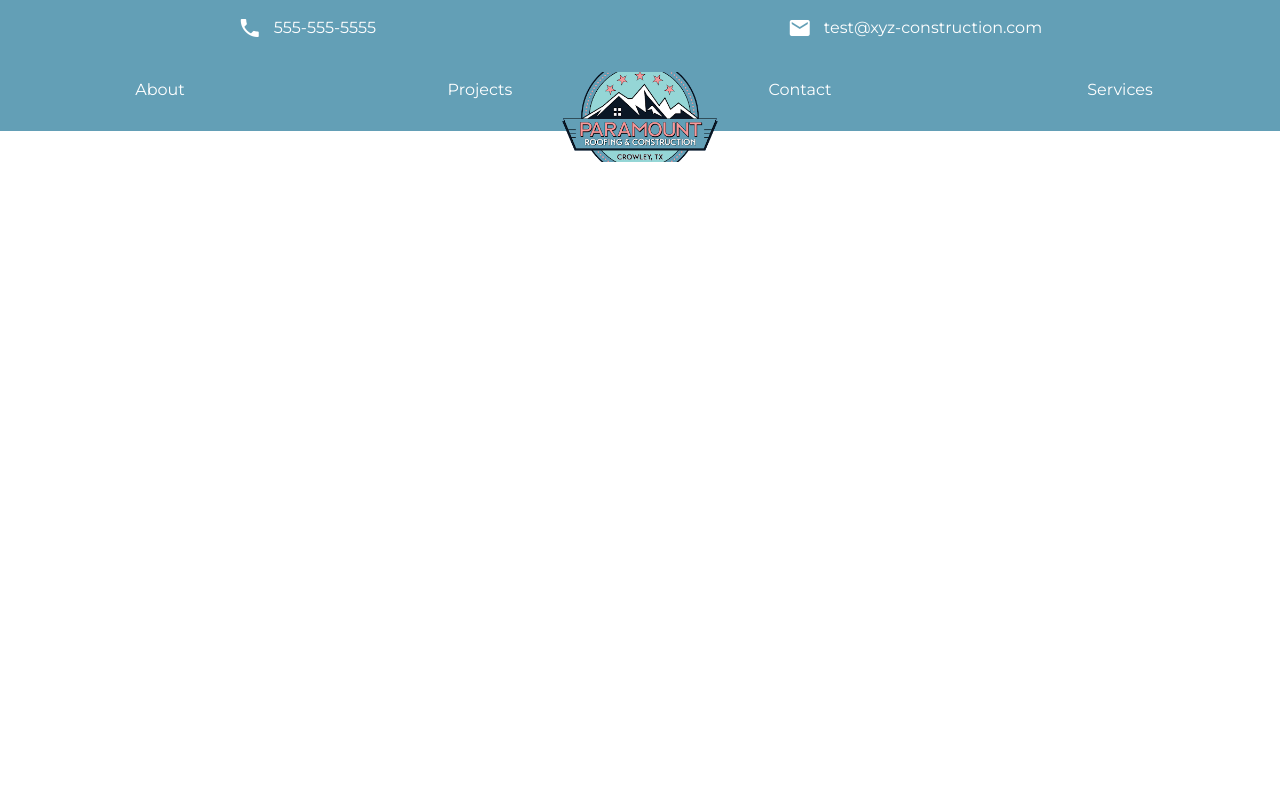
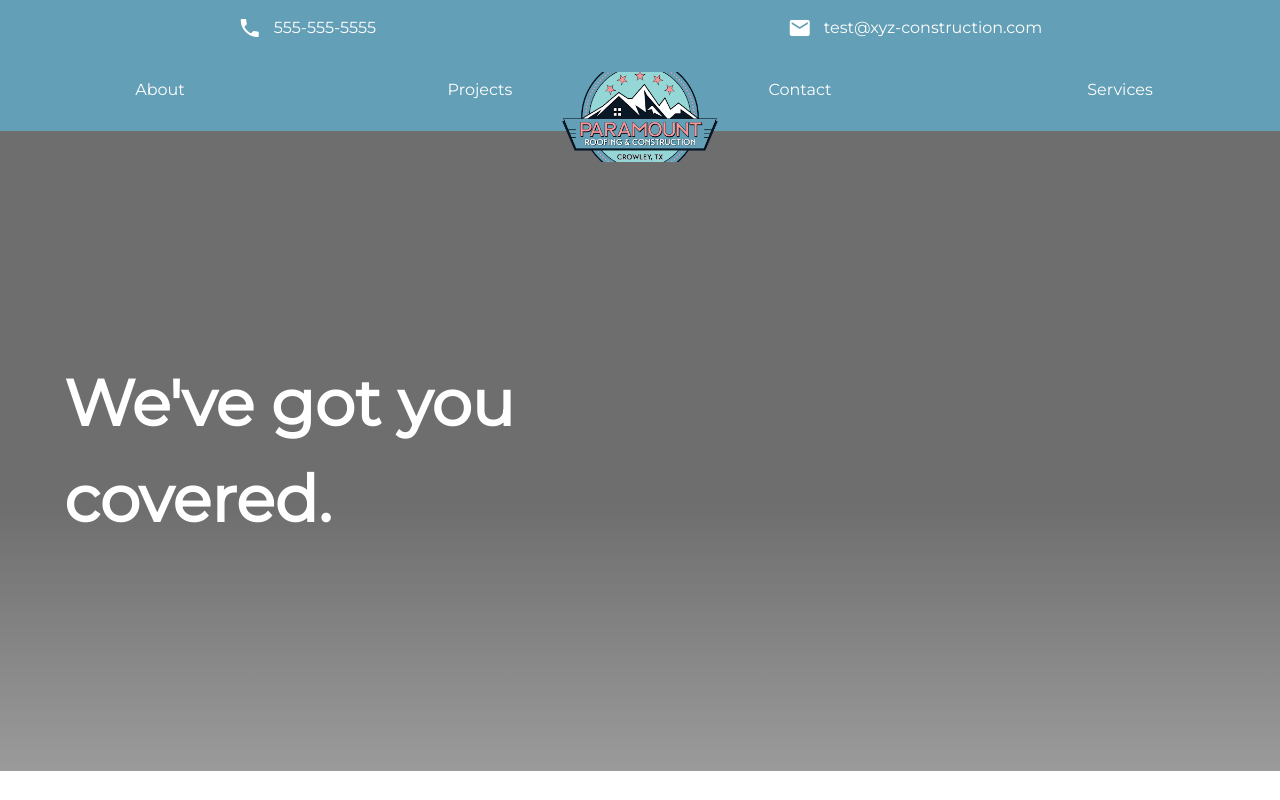
Before and after one commit to hscottharrison/coda-ui, a website: page index.html in a window 1280 px wide. Drawn offline with nearby package versions, Linux system fonts and the light colour scheme.

Commit message:
add hero

```diff
--- /dev/null
+++ b/components/hero.js
@@ -0,0 +1,100 @@
+const heroTemplate = document.createElement('template');
+heroTemplate.innerHTML = `
+  <link rel="stylesheet" href="../styles/main.css" />
+  <link rel="stylesheet" href="../styles/hero.css"/>
+
+  <style>
+  * {
+    box-sizing: border-box;
+    margin: 0;
+    line-height: 1.5em;
+    cursor: pointer;
+  }
+
+  html {
+    scroll-behavior: smooth;
+  }
+
+  .hero-container {
+    height: 80vh;
+    width: 100%;
+    background: #000;
+    background-size: cover;
+  }
+
+  .hero-shadow-wrapper {
+    height: 80vh;
+    background-color: rgba(0, 0, 0, 0.3);
+    padding-left: 4em;
+    display: flex;
+    align-items: center;
+  }
+
+  .header-wrapper {
+    width: 40%;
+  }
+
+  .hero-header {
+    color: #fff;
+    font-size: 64px;;
+  }
+
+  @media screen and (max-width: 1100px) {
+    .hero-container {
+      height: 80vh !important;
+    }
+
+    .hero-shadow-wrapper {
+      height: 80vh   !important;
+    }
+  }
+
+  @media screen and (max-width: 900px) {
+    .hero-container {
+      height: 50vh !important;
+    }
+
+    .header-wrapper {
+      width: 100%;
+    }
+
+    .hero-header {
+      font-size: 32px;
+    }
+
+    .hero-shadow-wrapper {
+      padding-left: 1em;
+      height: 50vh !important;
+    }
+  }
+  </style>
+  <section class="hero-container">
+    <div class="hero-shadow-wrapper">
+      <div class="header-wrapper">
+        <h1 class="hero-header">
+          <slot name="headerMessage" />
+        </h1>
+      </div>
+    </div>
+  </section>
+`
+
+class Hero extends HTMLElement {
+  constructor() {
+    super();
+    this.attachShadow({ mode: 'open' });
+    this.shadowRoot.appendChild(heroTemplate.content.cloneNode(true));
+  }
+
+  connectedCallback() {
+    const heroContainer = this.shadowRoot.querySelector('.hero-container');
+    const heroShadowWrapper = this.shadowRoot.querySelector('.hero-shadow-wrapper');
+
+    if(this.getAttribute('image')) {
+      heroContainer.style.background = ` linear-gradient(to bottom, rgba(255, 255, 255, 0) 0%, rgba(255, 255, 255, 0) 59%, rgba(255, 255, 255, 0.65) 100%), url(${this.getAttribute('image')}) no-repeat center center`;
+      heroContainer.style.backgroundSize = 'cover';
+    }
+  }
+}
+
+window.customElements.define('hero-container', Hero);
--- a/index.html
+++ b/index.html
@@ -19,8 +19,14 @@
       <a href="tel:555-555-5555" slot="phoneNumber">555-555-5555</a>
       <a href="mailto:test@xyz-construction.com?subject=Consultation Request" target="_blank" slot="email">test@xyz-construction.com</a>
     </contact-nav>
+    <hero-container
+      image="./testCode/hero2.jpg"
+    >
+      <span slot="headerMessage">We've got you covered.</span>
+    </hero-container>
 
     <script src="./testCode/index.js"></script>
     <script src="./components/contact-nav.js"></script>
+    <script src="./components/hero.js"></script>
 </body>
 </html>
```
Also changed, not shown: components/contact-nav.js (line endings or trailing spaces), 2 other files.
